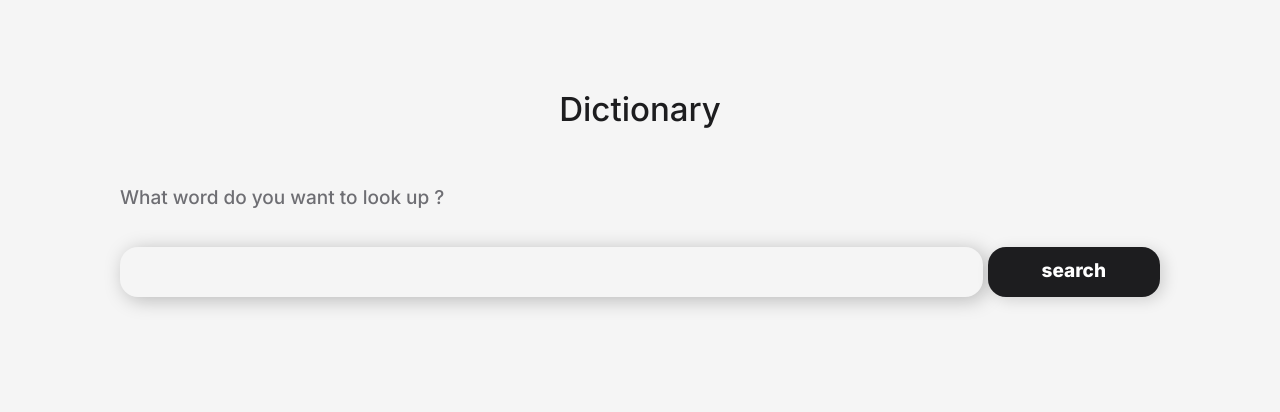
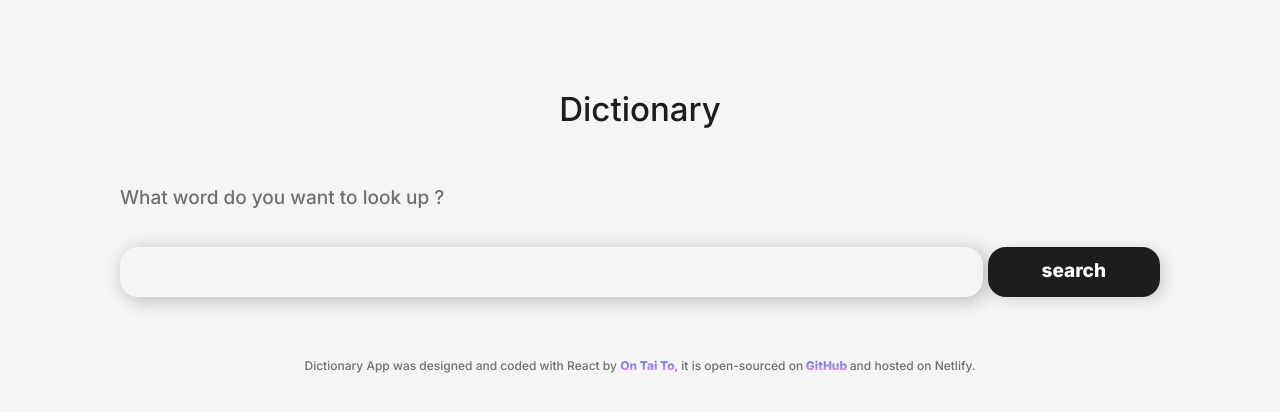
Before and after one commit to EvaSuper0115/dictionary-project, a React (Create React App) app: page / in a window 1280 px wide. Shown: the top 412 px of the page. Built offline with nearby package versions, Linux system fonts and the light colour scheme.

Commit message:
added onSubmit function to form

```diff
--- a/src/App.css
+++ b/src/App.css
@@ -10,6 +10,7 @@
   --onFocus-box-shadow: 4px 3px 19px rgba(0, 0, 0, 0.25);
   --primary-font-size: 19px;
   --accent-font-size: 33px;
+  --transition: all 200ms ease-in-out;
 }
 
 body {
@@ -56,6 +57,7 @@ body {
   font-weight: var(--accent-font-weight);
   font-size: var(--primary-font-size);
   box-shadow: var(--box-shadow);
+  transition: var(--transition);
 }
 .searchButton:hover {
   box-shadow: var(--onFocus-box-shadow);
@@ -72,6 +74,17 @@ body {
   background: var(--primary-font-color);
   color: white;
 }
+footer {
+  font-size: 12px;
+  margin-top: 60px;
+  margin-bottom: 20px;
+  color: var(--secondary-font-color);
+  text-align: center;
+}
+footer a {
+  text-decoration: none;
+  font-weight: var(--accent-font-weight);
+}
 @media (max-width: 992px) {
   .app-container {
     margin: 40px;
--- a/src/App.js
+++ b/src/App.js
@@ -6,6 +6,29 @@ function App() {
     <div className="App app-container">
       <h1 className="App-header">Dictionary</h1>
       <SearchForm />
+      <footer>
+        Dictionary App was designed and coded with React by{" "}
+        <a
+          className="gradient-text"
+          href="https://golden-madeleine-3016d7.netlify.app/"
+          target="_blank"
+          rel="noreferrer"
+        >
+          {" "}
+          On Tai To
+        </a>
+        , it is open-sourced on
+        <a
+          className="gradient-text"
+          href="https://github.com/EvaSuper0115/dictionary-project"
+          target="_blank"
+          rel="noreferrer"
+        >
+          {" "}
+          GitHub{" "}
+        </a>
+        and hosted on Netlify.
+      </footer>
     </div>
   );
 }
--- a/src/SearchForm.js
+++ b/src/SearchForm.js
@@ -1,9 +1,19 @@
-import React from "react";
+import React, { useState } from "react";
 
 export default function SearchForm() {
+  const [search, setSearch] = useState("");
+  function handleSubmit(event) {
+    event.preventDefault();
+    alert(`${search}`);
+  }
+  function handleChange(event) {
+    setSearch(event.target.value.trim());
+  }
+
   let form = (
-    <form className="form" autoComplete="off">
+    <form onSubmit={handleSubmit} className="form" autoComplete="off">
       <input
+        onChange={handleChange}
         className="search-bar gradient-text"
         type="search"
         autoFocus="on"
```
